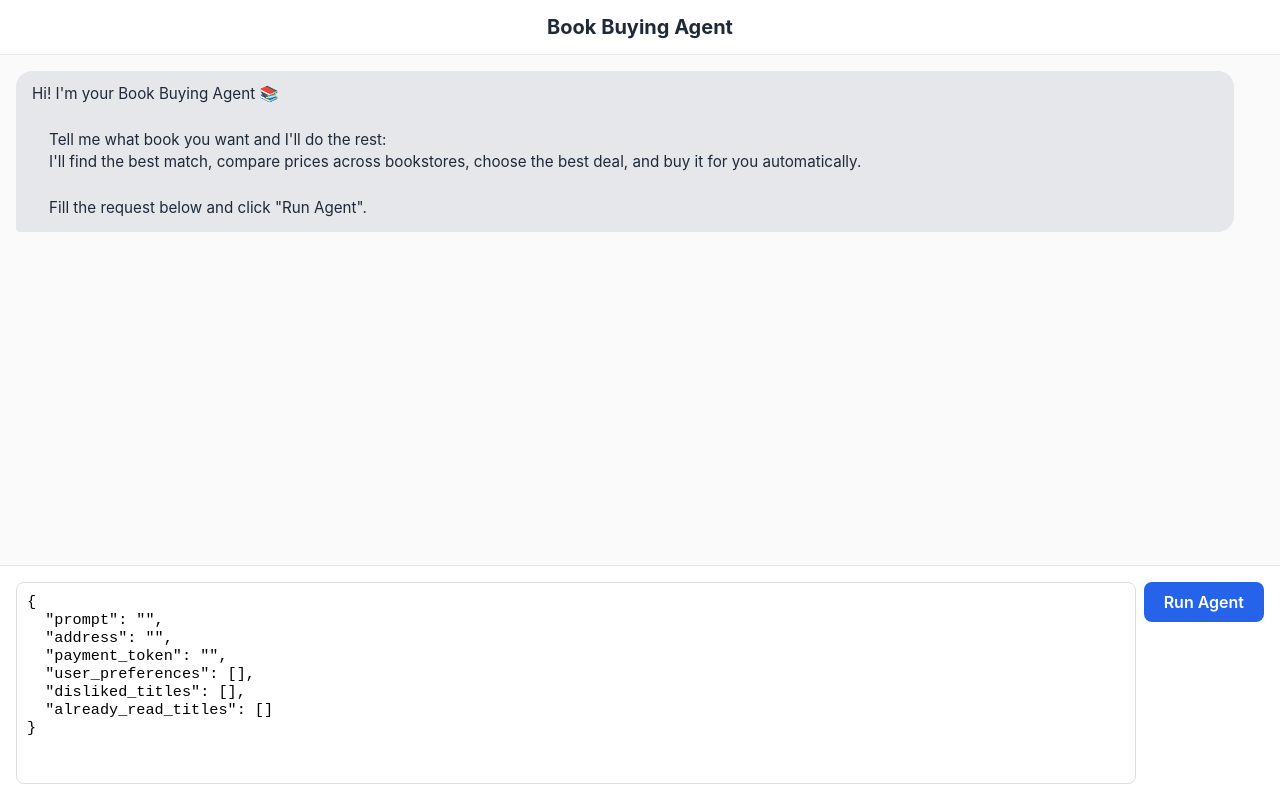
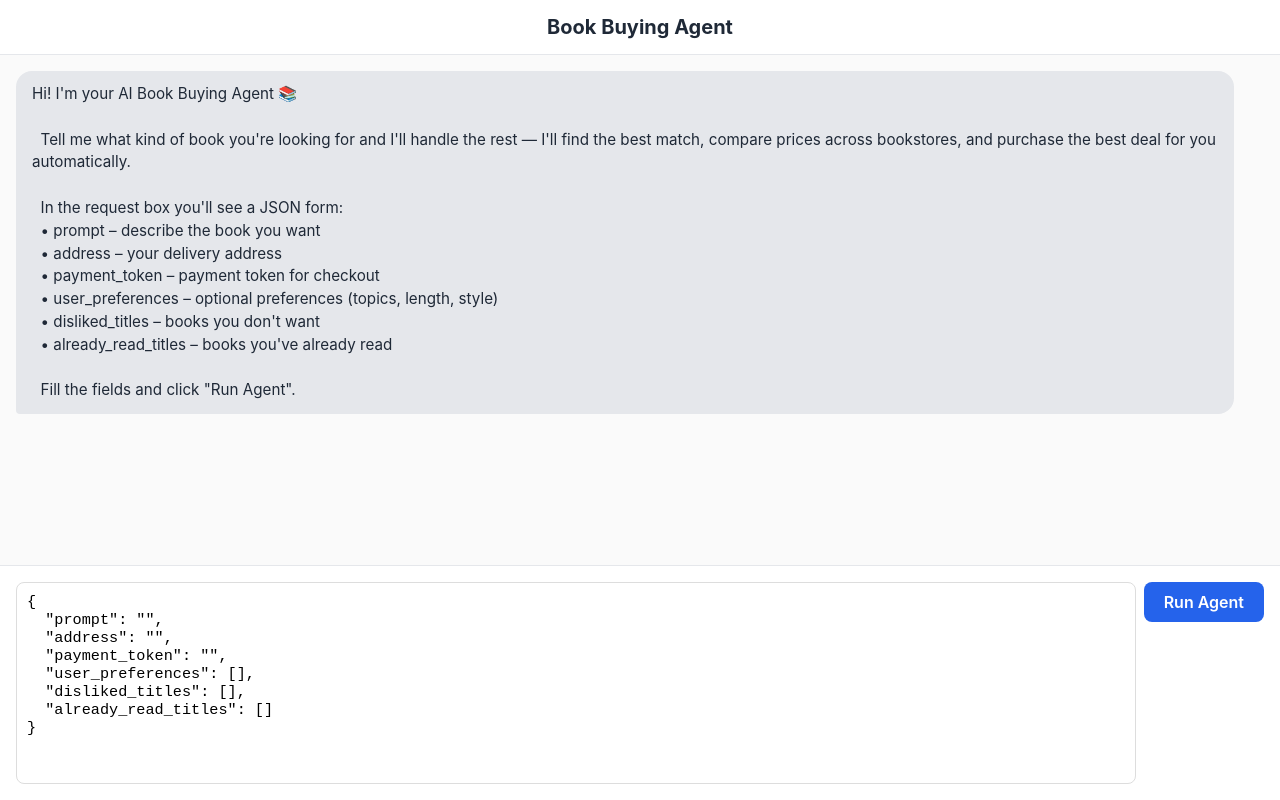
Before and after one commit to talilukatski/BookBuy-AI, a React app in the folder frontend/: page / in a window 1280 px wide. Built offline with nearby package versions, Linux system fonts and the light colour scheme; the HTML template or start-up script is replaced by a standard one.

Commit message:
Update App.jsx

```diff
--- a/frontend/src/App.jsx
+++ b/frontend/src/App.jsx
@@ -7,12 +7,19 @@ function App() {
   {
     id: 1,
     sender: 'agent',
-    text: `Hi! I'm your Book Buying Agent 📚
+    text: `Hi! I'm your AI Book Buying Agent 📚
 
-    Tell me what book you want and I'll do the rest:
-    I'll find the best match, compare prices across bookstores, choose the best deal, and buy it for you automatically.
+  Tell me what kind of book you're looking for and I'll handle the rest — I'll find the best match, compare prices across bookstores, and purchase the best deal for you automatically.
 
-    Fill the request below and click "Run Agent".`
+  In the request box you'll see a JSON form:
+  • prompt – describe the book you want
+  • address – your delivery address
+  • payment_token – payment token for checkout
+  • user_preferences – optional preferences (topics, length, style)
+  • disliked_titles – books you don't want
+  • already_read_titles – books you've already read
+
+  Fill the fields and click "Run Agent".`
   }
   ])
 
```
